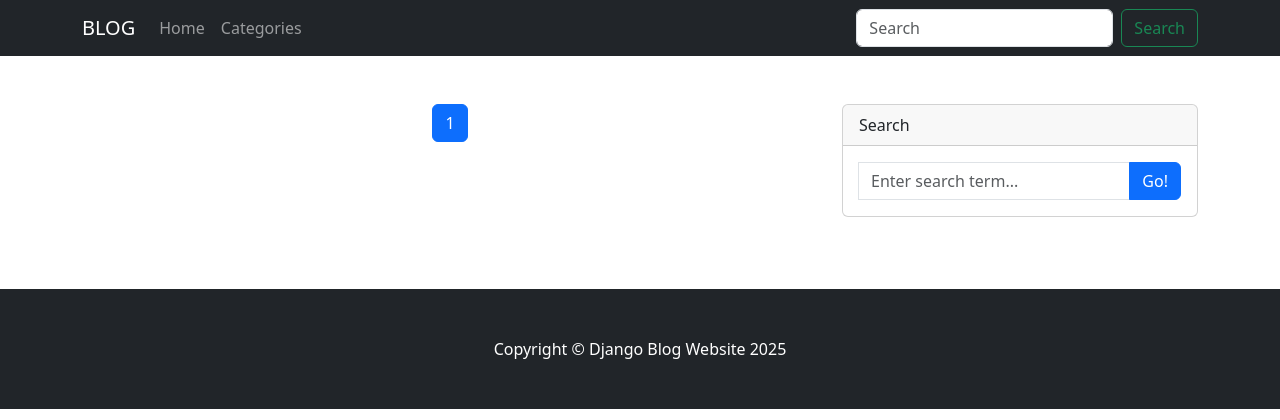
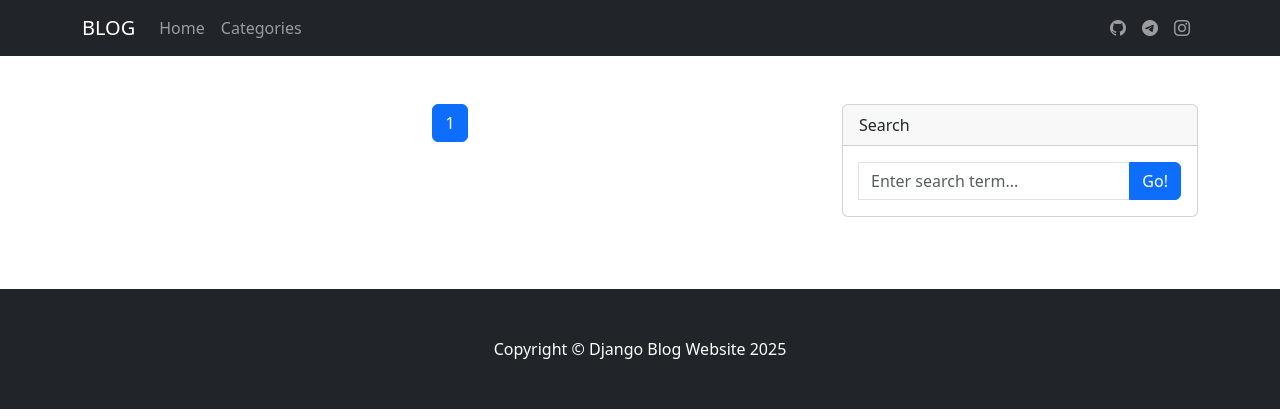
Before and after one commit to whdev36-cyber/django-blog, a Django app: page / in a window 1280 px wide. Shown: the top 420 px of the page. Run offline with Django 5.2, Linux system fonts and the light colour scheme; data that the repository does not hold is empty; some libraries are stand-ins or nearby versions.

Commit message:
refactor: update navbar structure by removing search form and consolidating social links

```diff
--- a/src/templates/components/navbar.html
+++ b/src/templates/components/navbar.html
@@ -6,7 +6,7 @@
             <span class="navbar-toggler-icon"></span>
         </button>
         <div class="collapse navbar-collapse" id="menu-toggle">
-            <ul class="navbar-nav me-auto mb-2 mb-lg-0">
+            <ul class="navbar-nav me-auto mb-lg-0">
                 <li class="nav-item">
                     <a class="nav-link" href="#">Home</a>
                 </li>
@@ -14,10 +14,23 @@
                     <a class="nav-link" href="#">Categories</a>
                 </li>
             </ul>
-            <form class="d-flex" role="search">
-                <input class="form-control me-2" type="search" placeholder="Search" aria-label="Search" />
-                <button class="btn btn-outline-success" type="submit">Search</button>
-            </form>
+            <ul class="navbar-nav">
+                <li class="nav-item">
+                    <a class="nav-link" href="" target="_blank">
+                        <i class="bi bi-github"></i>
+                    </a>
+                </li>
+                <li class="nav-item">
+                    <a class="nav-link" href="" target="_blank">
+                        <i class="bi bi-telegram"></i>
+                    </a>
+                </li>
+                <li class="nav-item">
+                    <a class="nav-link" href="" target="_blank">
+                        <i class="bi bi-instagram"></i>
+                    </a>
+                </li>
+            </ul>
         </div>
     </div>
 </nav>
```
